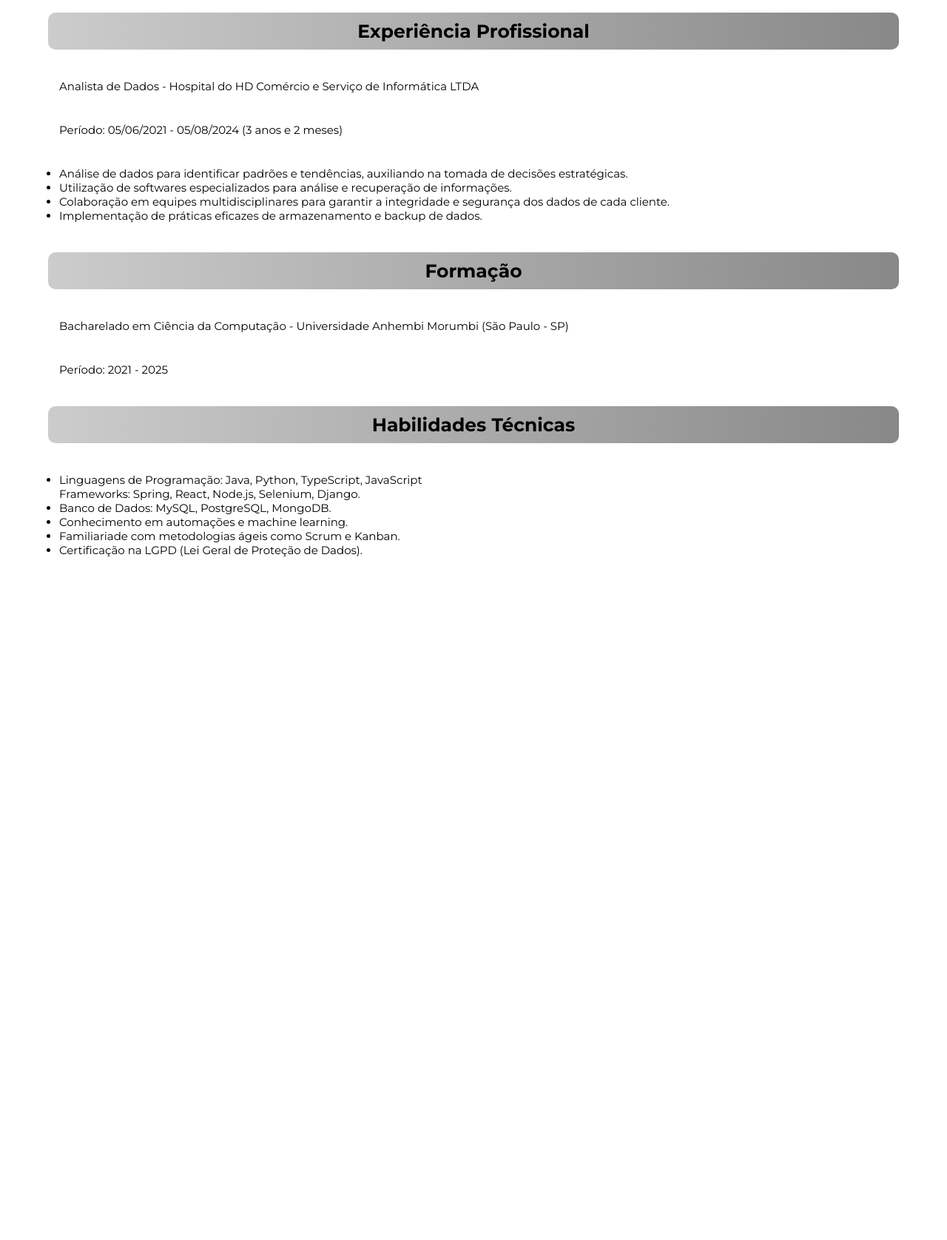
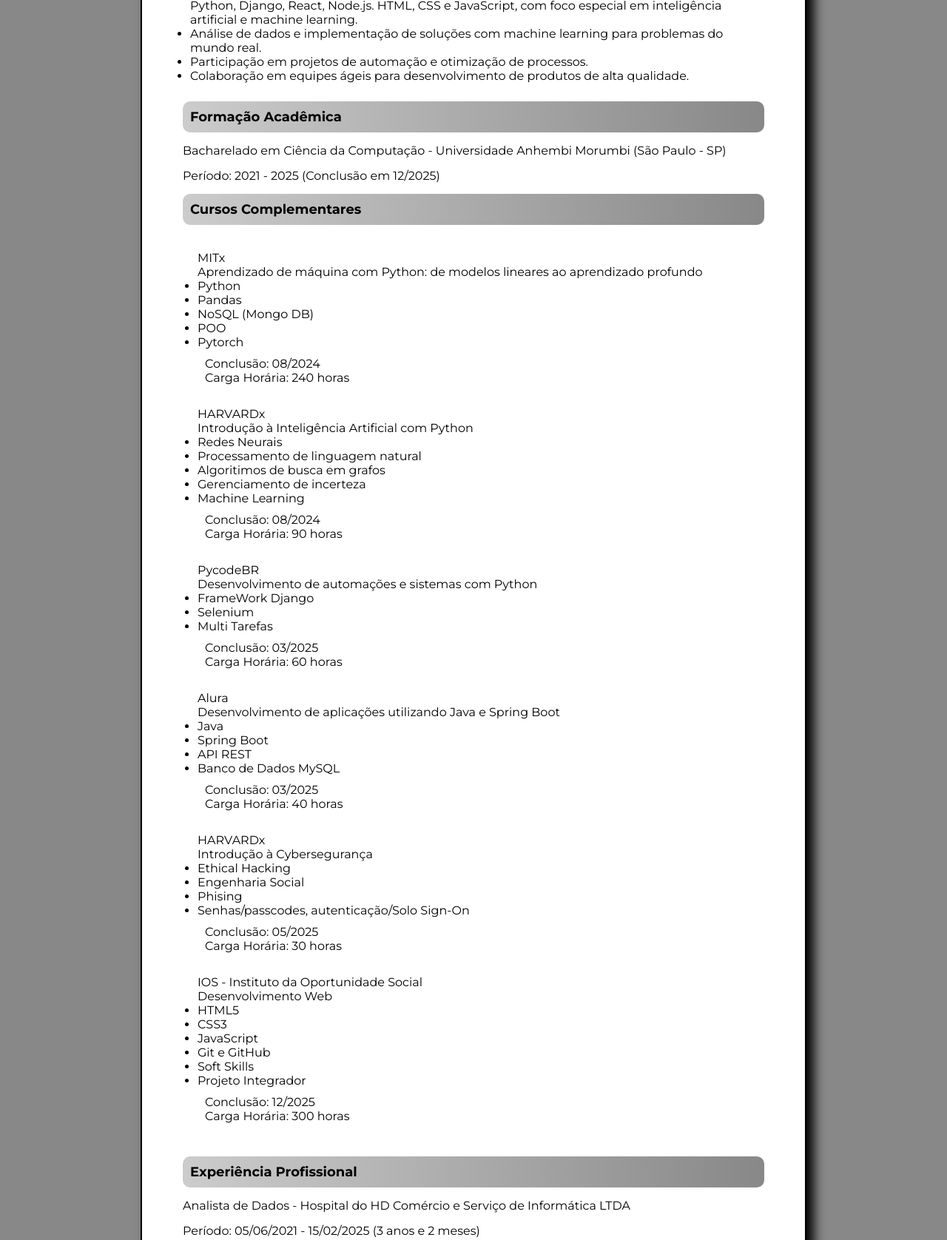
Before and after one commit to Lucas-Verrone1/Curriculum-Lucas-Verrone, a plain HTML site: page index.html in a window 1280 px wide. Shown: the part 653-2329 px from the top of the page at 74% size. Before the commit the page ends 1446 px from the top, so only its background shows below. Drawn offline with Linux system fonts and the light colour scheme.

Commit message:
Modificação do currículo no index.html e adição de listas e estilo no style.css

```diff
--- a/index.html
+++ b/index.html
@@ -8,18 +8,19 @@
         <link rel="stylesheet" href="./components/components.css">
     </head>
     <body id="body">
+       <section id="container-curriculo">
             <header id="header">
                 <div id="name">Lucas Gomes Verrone</div>
                 <nav class="navigation">
-                <a href="" class="menu"><img class="img-menu" src="./icons/envelope.png" alt="e-mail">E-mail: lucasverrone33@gmail.com</a><br>
-                <a href="" class="menu"><img class="img-menu" src="./icons/phone-call.png" alt="telefone">Telefone: (11) 95582-0033</a><br>
-                <a href="" class="menu"><img class="img-menu" src="./icons/linkedin.png" alt="linkedin">Linkedin: ********</a><br>
-                <a href="" class="menu"><img class="img-menu" src="./icons/github.png" alt="github">Github: https://github.com/Lucas-Verrone1</a> <br>
+                    <a href="mailto:lucasverrone33@gmail.com" class="menu"><img class="img-menu" src="./icons/envelope.png" alt="e-mail" target="_blank">E-mail: lucasverrone33@gmail.com</a><br>
+                    <a href="https://wa.me/5511955820033" class="menu" target="_blank"><img class="img-menu" src="./icons/phone-call.png" alt="telefone" >Telefone: (11) 95582-0033</a><br>
+                    <a href="https://www.linkedin.com/in/lucas-gomes-verrone/" class="menu" target="_blank"><img class="img-menu" src="./icons/linkedin.png" alt="linkedin">Linkedin: https://www.linkedin.com/in/lucas-gomes-verrone/</a><br>
+                    <a href="https://github.com/Lucas-Verrone1" class="menu" target="_blank" ><img class="img-menu" src="./icons/github.png" alt="github">Github: https://github.com/Lucas-Verrone1</a> <br>
                     <a href="" class="menu"><img class="img-menu" src="./icons/earth-americas.png" alt="idiomas">Idiomas: Português (Nativo), Inglês (Avançado), Italiano (Intermediário)</a> <br>
                     <a href="" class="menu"><img class="img-menu" src="./icons/house-chimney.png" alt="endereço">Endereço: Rua Mariquinha Viana nº 1031, Ap 53, Bl A </a> <br>
                 </nav>
             </header>
-        <section><h1 class="title-sections">JAVA | SPRING| PYTHON | DJANGO | FLASK | HTML | JAVASCRIPT | NODE | CSS | SQL</h1></section>
+            <section><h1 class="title-h1">JAVA | SPRING| PYTHON | DJANGO | CLOUD | HTML | JAVASCRIPT | NODE | CSS | SQL</h1></section>
             <section class="container-1">
                 <h1 class="title-sections">
                     Objetivos Profissionais
@@ -38,13 +39,91 @@
             </section>
             <section class="container-1">
                 <h1 class="title-sections">
+                    Formação Acadêmica
+                </h1>
+                <p class="paragraph-sections">
+                    Bacharelado em Ciência da Computação - Universidade Anhembi Morumbi (São Paulo - SP)
+                </p>
+                <p class="paragraph-sections">
+                    Período: 2021 - 2025 (Conclusão em 12/2025)
+                </p>
+            </section>
+            <section class="container-1">
+                <h1 class="title-sections">
+                    Cursos Complementares
+                </h1>
+                <div class="div-sections">
+                    <ul class="course-list"> MITx <br>
+                        Aprendizado de máquina com Python: de modelos lineares ao aprendizado profundo
+                        <li>Python</li>
+                        <li>Pandas</li>
+                        <li>NoSQL (Mongo DB)</li>
+                        <li>POO</li>
+                        <li>Pytorch</li>
+                        <p class="paragraph-list">Conclusão: 08/2024 <br>
+                        Carga Horária: 240 horas </p>
+                    </ul>
+                    <ul class="course-list">HARVARDx <br>
+                        Introdução à Inteligência Artificial com Python
+                        <li>Redes Neurais</li>
+                        <li>Processamento de linguagem natural</li>
+                        <li>Algoritimos de busca em grafos</li>
+                        <li>Gerenciamento de incerteza</li>
+                        <li>Machine Learning</li>
+                        <p class="paragraph-list">Conclusão: 08/2024 <br>
+                        Carga Horária: 90 horas</p>
+                    </ul>
+                    <ul class="course-list">
+                        PycodeBR <br>
+                        Desenvolvimento de automações e sistemas com Python
+                        <li>FrameWork Django</li>
+                        <li>Selenium</li>
+                        <li>Multi Tarefas</li>
+                        <p class="paragraph-list">Conclusão: 03/2025 <br>
+                        Carga Horária: 60 horas</p>
+                    </ul>
+                    <ul class="course-list">
+                        Alura <br>
+                        Desenvolvimento de aplicações utilizando Java e Spring Boot
+                        <li>Java</li>
+                        <li>Spring Boot</li>
+                        <li>API REST</li>
+                        <li>Banco de Dados MySQL</li>
+                        <p class="paragraph-list">Conclusão: 03/2025 <br>
+                        Carga Horária: 40 horas</p>
+                    </ul>
+                    <ul class="course-list">
+                        HARVARDx <br>
+                        Introdução à Cybersegurança
+                        <li>Ethical Hacking</li>
+                        <li>Engenharia Social</li>
+                        <li>Phising</li>
+                        <li>Senhas/passcodes, autenticação/Solo Sign-On</li>
+                        <p class="paragraph-list">Conclusão: 05/2025<br>
+                        Carga Horária: 30 horas</p>
+                    </ul>
+                    <ul class="course-list">
+                        IOS - Instituto da Oportunidade Social <br>
+                        Desenvolvimento Web
+                        <li>HTML5</li>
+                        <li>CSS3</li>
+                        <li>JavaScript</li>
+                        <li>Git e GitHub</li>
+                        <li>Soft Skills</li>
+                        <li>Projeto Integrador</li>
+                        <p class="paragraph-list">Conclusão: 12/2025<br>
+                        Carga Horária: 300 horas</p>
+                    </ul>
+                </div>
+            <section class="container-1">
+                <h1 class="title-sections">
                     Experiência Profissional
                 </h1>
                 <p class="paragraph-sections">
                     Analista de Dados - Hospital do HD Comércio e Serviço de Informática LTDA
                 </p>
                 <p class="paragraph-sections">
-                Período: 05/06/2021 - 05/08/2024 (3 anos e 2 meses)
+                    Período: 05/06/2021 - 15/02/2025 (3 anos e 2 meses)
                 </p>
                 <div class="div-sections">
                 <ul>
@@ -54,17 +133,19 @@
                     <li>Implementação de práticas eficazes de armazenamento e backup de dados.</li>
                 </ul>
                 </div>
-        </section>
-        <section class="container-1">
-            <h1 class="title-sections">
-                Formação
-            </h1>
                 <p class="paragraph-sections">
-                Bacharelado em Ciência da Computação - Universidade Anhembi Morumbi (São Paulo - SP)
+                    Microempreendedor Individual (MEI) - Desenvolvedor de Software Freelance (FullStack)
                 </p>
                 <p class="paragraph-sections">
-                Período: 2021 - 2025
+                    Período: 20/02/2025 - Atualmente
                 </p>
+                <div class="div-sections">
+                <ul>
+                    <li>Desenvolvimento de aplicações web utilizando tecnologias como Java, Spring Boot, Python, Django, React, Node.js, HTML, CSS e JavaScript.</li>
+                    <li>Criação de APIs RESTful para integração entre sistemas.</li>
+                    <li>Implementação de soluções de backend robustas e escaláveis.</li>
+                    <li>Colaboração com clientes para entender requisitos e entregar soluções personalizadas.</li>
+                </div>
             </section>
             <section class="container-1">
                 <h1 class="title-sections">
@@ -80,5 +161,6 @@
                     </ul>
                 </div>
             </section>
+        </section>
     </body>
     </html>
--- a/style/style.css
+++ b/style/style.css
@@ -9,11 +9,20 @@
 #body {
     color: #ffffff;
     margin: 40px;
+    background-color: #888888;
+}
+
+#container-curriculo {
+    border: 2px solid #000000;
+    border-radius: 15px;
+    padding: 40px;
+    margin: 150px;
+    box-sizing: border-box;
+    box-shadow: #000000 10px 10px 15px;
+    background-color: #ffffff;
 }
 
 #header {
-    margin: 5px;
-    padding: 10px;
     word-break: break-word;
     color: #000000;
     font-family: Montserrat;
@@ -38,14 +47,25 @@
     color: #000000;
 }
 
-.title-sections {
+.title-h1 {
     background: linear-gradient(90deg, #cccccc, #aaaaaa, #888888);
-    margin: 25px;
+    margin: 15px;
     padding: 10px;
     border-radius: 10px;
     text-align: center;
     color: #000000;
-    font-size: 25px;
+    font-size: 18px;
+    font-family: Montserrat;
+}
+
+.title-sections {
+    background: linear-gradient(90deg, #cccccc, #aaaaaa, #888888);
+    margin: 15px;
+    padding: 10px;
+    border-radius: 10px;
+    text-align: left;
+    color: #000000;
+    font-size: 18px;
     font-family: Montserrat;
 }
 
@@ -53,14 +73,18 @@
     border-radius: 10px;
     justify-content: left;
     color: #000000;
-    font-size: 15px;
+    font-size: 16px;
     font-family: Montserrat;
-    margin: 40px;
+    margin: 15px;
+}
+
+.course-list, .paragraph-list {
+    padding: 10px
 }
 
 .div-sections {
     color: #000000;
-    font-size: 15px;
+    font-size: 16px;
     font-family: Montserrat;
-    margin: 40px;
+    margin: 25px;
 }
```
Lines whose indentation alone changed are shown as unchanged.
